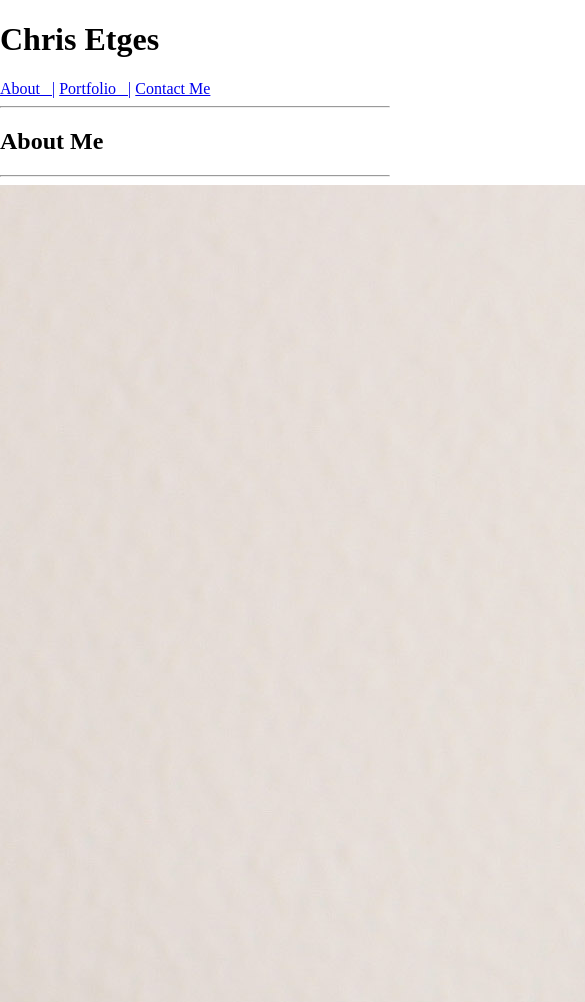
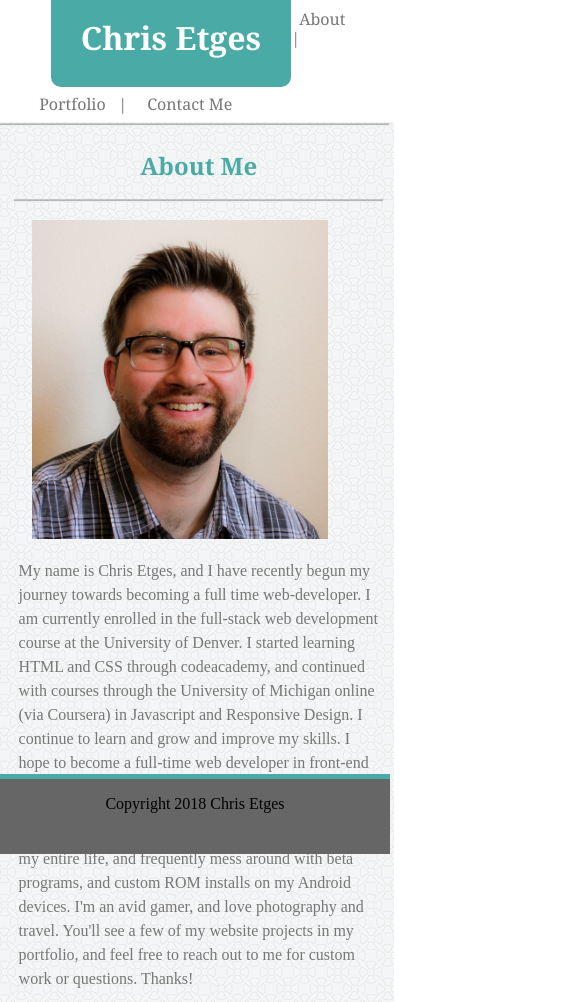
Before and after one commit to cetges86/Responsive-Portfolio, a plain HTML site: page index.html in a window 390 px wide. Shown: the top 1002 px of the page, 585 px wide, since content can reach past the window. Drawn offline with nearby package versions, Linux system fonts and the light colour scheme.

Commit message:
updateWed

```diff
--- a/css/style.css
+++ b/css/style.css
@@ -8,7 +8,9 @@ body {
     position: relative;
     min-height: 100%;
 }
-
+a {
+    text-decoration:none;
+}
 /* Main Container */
 .container {
     background-image: url(../images/circles-light.png);
@@ -22,7 +24,7 @@ body {
 }
 
 .container section {
-    border: 1px solid lightgray;
+    /* border: 1px solid lightgray; */
     padding: 10px;
 }
 
@@ -60,6 +62,7 @@ hr {
 h1 {
     font-family: Georgia, 'Times New Roman', Times, serif;
     background-color: #4aaaa5;
+    border-radius: 10px;
     padding:30px;
     margin-top:-10px;
     margin-bottom:-10px;
@@ -164,3 +167,49 @@ footer {
     right: 15px;
 
 }
+
+@media screen and (max-width:480px) {
+    body{
+        display: block;
+    }
+
+    .header {
+        display:block;
+    }
+
+
+    h1 {
+        margin-top: -10px;
+        margin-left: 6%;
+        margin-bottom:1vh;
+    }
+
+
+    .container {
+        display:block;
+        margin-top: -3%;
+        margin-left: -16%;
+    }
+    .container section {
+        padding-bottom: 5%;
+    }
+
+    .aboutMe {
+        margin-bottom:0%;
+    }
+
+    .contactMe {
+        margin-bottom: 10%;
+        margin-left: 4%;
+    }
+
+    h2, h3 {
+        text-align: center;
+    }
+
+    #portrait {
+        float: none;
+        width:80%;
+        margin-left: 5%;
+    }
+}
--- a/index.html
+++ b/index.html
@@ -6,8 +6,7 @@
     <title>Chris Etges Web Development</title>
     <meta name="viewport" content="width=device-width, initial-scale=1">
     <link rel="stylesheet" href="https://cdnjs.cloudflare.com/ajax/libs/normalize/7.0.0/normalize.css">
-    <link rel="stylesheet" type="text/css" media="screen" href="assets/styles.css" />
-    <!-- <script src="main.js"></script> -->
+    <link rel="stylesheet" type="text/css" media="screen" href="css/style.css" />
 </head>
 <body>
 
```
Also changed, not shown: contact.html (+2 -1 lines), portfolio.html (+1 -2 lines).
